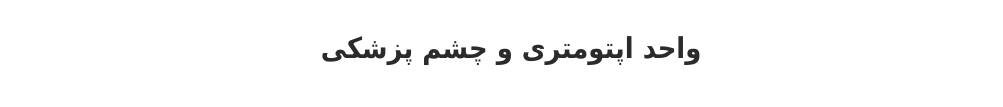
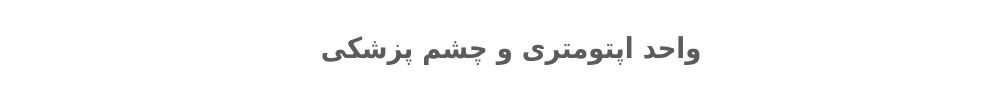
Before and after one commit to MaryamYari1/Opt, a plain HTML site: page index.html in a window 1280 px wide. Shown: the part 229-336 px from the top of the page, without its empty margins (129-1132 px from the left). Drawn offline with Linux system fonts and the light colour scheme; a web font is replaced by a local one.

Commit message:
Update index.html

```diff
--- a/index.html
+++ b/index.html
@@ -137,7 +137,7 @@ footer{padding:24px 0;color:var(--muted);font-size:.88rem;text-align:center}
 
   <section class="hero">
     <h1>مرکز بهداشت <mark>دانشگاه تهران</mark></h1>
-    <p class="lead"><h2>واحد اپتومتری و چشم پزشکی</h2></p>
+    <p class="lead"><h2  style=color:#5c5c5c >واحد اپتومتری و چشم پزشکی</h2></p>
     <br>
     <a class="btn" href="#" data-call>دریافت نوبت تلفنی</a>
   </section>
```
